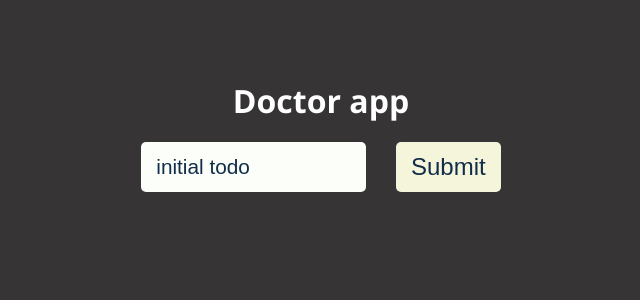
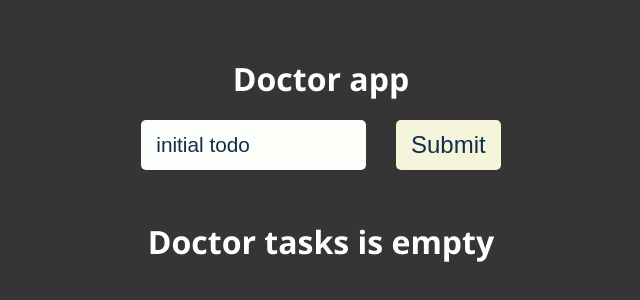
Before and after one commit to AnatolSalau/React_js_full_course, a React (Create React App) app in the folder lesson_24_todo_app_v1/: page / in a window 1280 px wide. Shown: the part 240-540 px from the top of the page, without its empty margins (319-959 px from the left). Built offline with nearby package versions, Linux system fonts and the light colour scheme.

Commit message:
lesson_24_todo_app_v1 CSS TodoForm add

```diff
--- a/lesson_24_todo_app_v1/src/components/Todos/TodoList.js
+++ b/lesson_24_todo_app_v1/src/components/Todos/TodoList.js
@@ -5,13 +5,15 @@ function TodoList({todoList}) {
     return (
         <div className={style.todoList}>
             {
-                todoList.map(
+                todoList.length === '0'
+                ? (todoList.map(
                     (todo, index) => {
                         return (
                             <Todo key={index} todo={todo} />
                         )
-                    }
+                    })
                 )
+                : <h1>Doctor tasks is empty</h1>
             }
         </div>
     )
```
